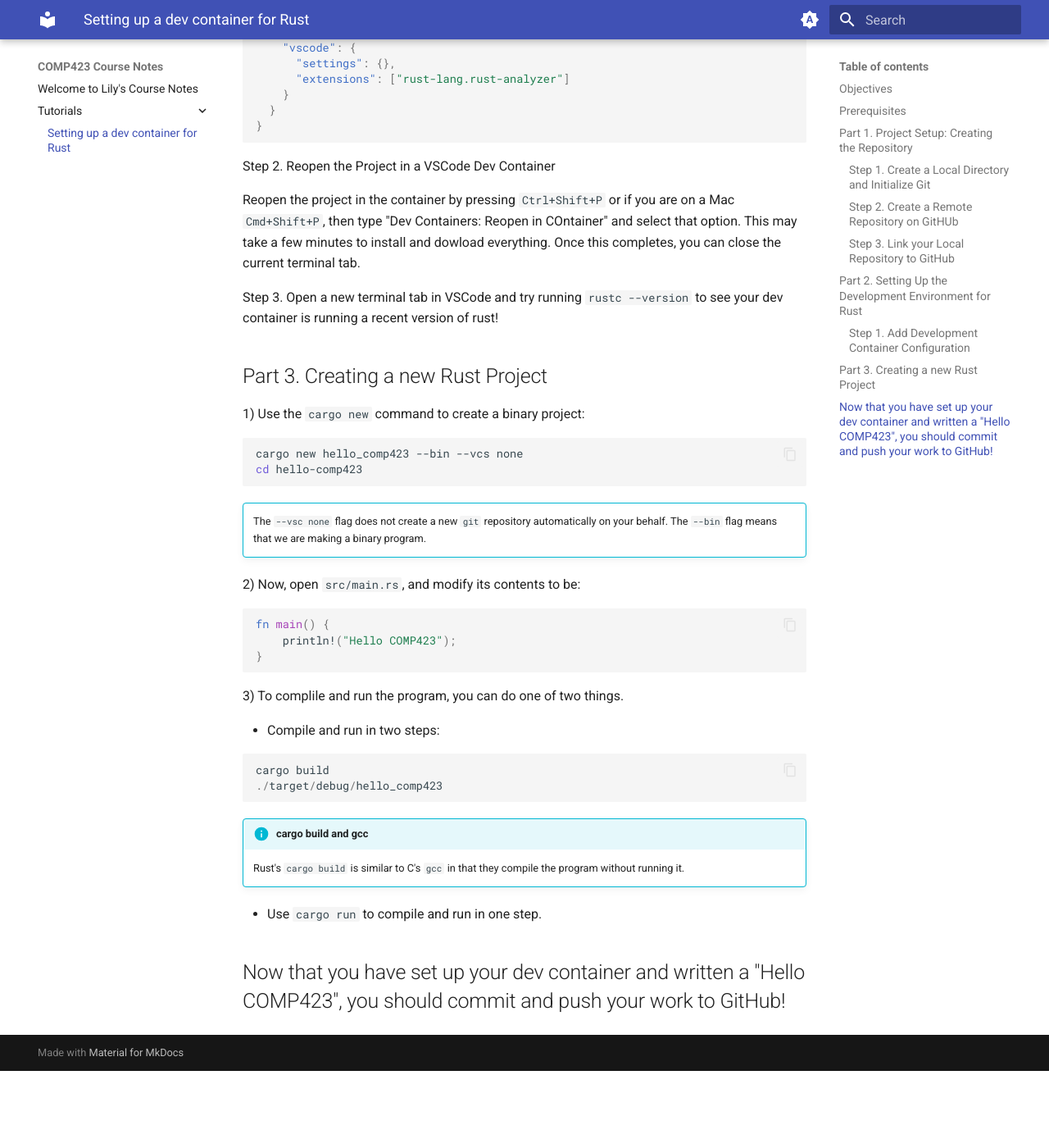
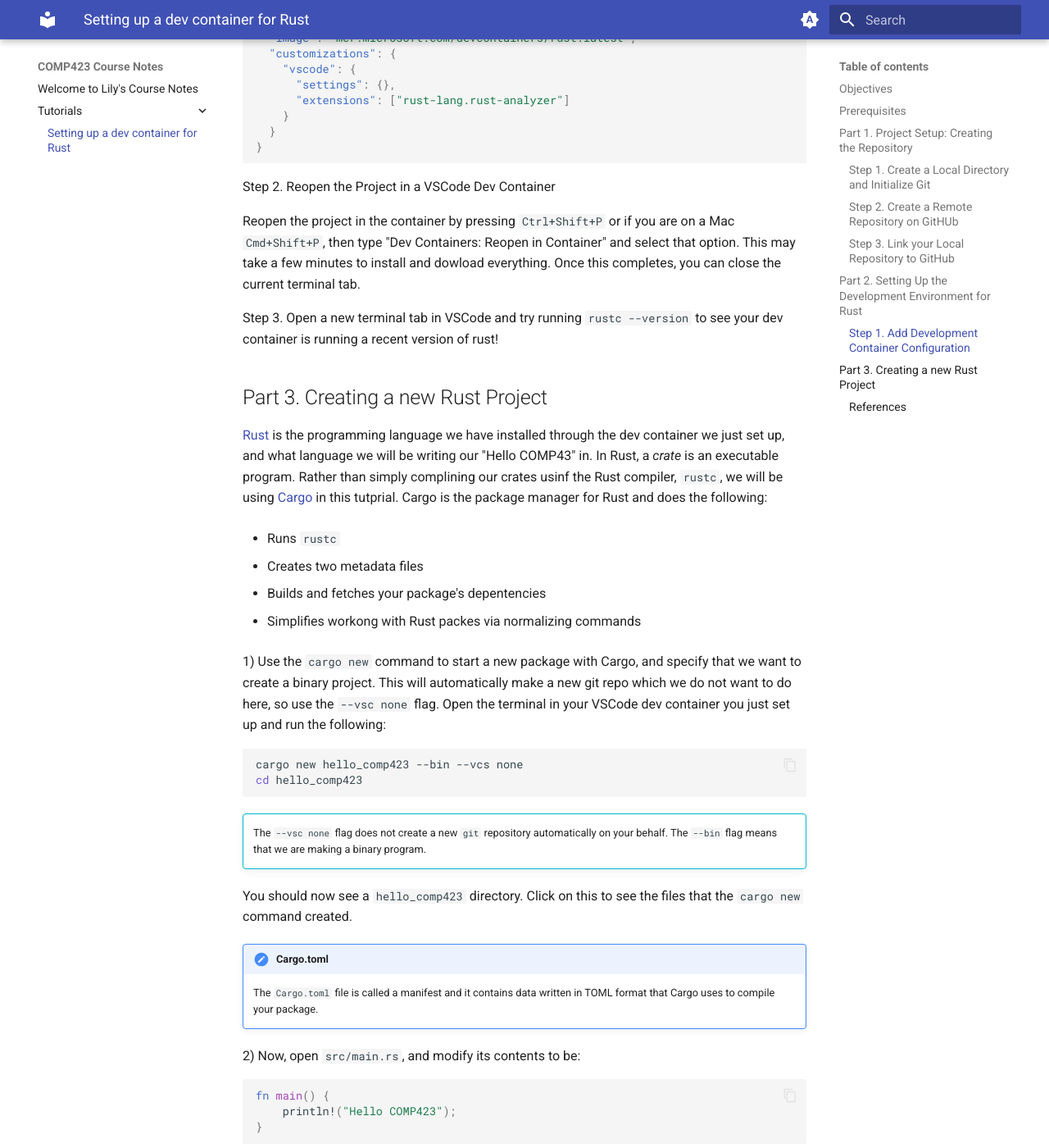
Before and after one commit to lilyem/comp423-course-notes, an MkDocs documentation site: the page built from docs/tutorials/rust-setup.md, in a window 1280 px wide and 1400 px high, scrolled down 2700 px. Shown: the whole window at 82% size. Built offline with MkDocs 1.6.1 and Material for MkDocs 9.7.7, drawn with Linux system fonts in a browser that asks for light colours; before the commit the page ends 4006 px from its top, so only the background shows below that; some of the changed text lies outside the part shown.

Commit message:
Completed first draft of Rust dev container tutorial

````diff
--- a/docs/tutorials/rust-setup.md
+++ b/docs/tutorials/rust-setup.md
@@ -5,7 +5,7 @@
 
 ## Objectives
 
-In this tutorial, you will learn how to set up a project from scratch in the Rust Programming language! By the conclusion, you will have created a project that prints "Hello COMP423."
+In this tutorial, you will learn how to set up a project from scratch in the Rust Programming language! By the conclusion, you will have set up a Development container (and learn about why these are important!) and created a project that prints "Hello COMP423" in Rust.
 
 ## Prerequisites
 
@@ -113,20 +113,35 @@ In this file put the following:
 ```
 Step 2. Reopen the Project in a VSCode Dev Container
 
-Reopen the project in the container by pressing `Ctrl+Shift+P` or if you are on a Mac `Cmd+Shift+P`, then type "Dev Containers: Reopen in COntainer" and select that option. This may take a few minutes to install and dowload everything. Once this completes, you can close the current terminal tab.
+Reopen the project in the container by pressing `Ctrl+Shift+P` or if you are on a Mac `Cmd+Shift+P`, then type "Dev Containers: Reopen in Container" and select that option. This may take a few minutes to install and dowload everything. Once this completes, you can close the current terminal tab.
 
 Step 3. Open a new terminal tab in VSCode and try running `rustc --version` to see your dev container is running a recent version of rust!
 
 ## Part 3. Creating a new Rust Project
 
-1) Use the `cargo new` command to create a binary project:
+[Rust](https://www.rust-lang.org/learn) is the programming language we have installed through the dev container we just set up, and what language we will be writing our "Hello COMP43" in. In Rust, a *crate* is an executable program. Rather than simply complining our crates usinf the Rust compiler, `rustc`, we will be using [Cargo](https://doc.rust-lang.org/cargo/guide/creating-a-new-project.html) in this tutprial. Cargo is the package manager for Rust and does the following:
+
+* Runs `rustc`
+
+* Creates two metadata files
+
+* Builds and fetches your package's depentencies
+
+* Simplifies workong with Rust packes via normalizing commands
+
+1) Use the `cargo new` command to start a new package with Cargo, and specify that we want to create a binary project. This will automatically make a new git repo which we do not want to do here, so use the `--vsc none` flag. Open the terminal in your VSCode dev container you just set up and run the following:
 ``` shell
 cargo new hello_comp423 --bin --vcs none
-cd hello-comp423
+cd hello_comp423
 ```
 
 !!! info ""
     The `--vsc none` flag does not create a new `git` repository automatically on your behalf. The `--bin` flag means that we are making a binary program.
+
+You should now see a `hello_comp423` directory. Click on this to see the files that the `cargo new` command created.
+
+!!! note "Cargo.toml"
+    The `Cargo.toml` file is called a manifest and it contains data written in TOML format that Cargo uses to compile your package.
 
 2) Now, open `src/main.rs`, and modify its contents to be:
 
@@ -136,7 +151,7 @@ fn main() {
 }
 ```
 
-3) To complile and run the program, you can do one of two things.
+3) To complile and run the program, you can do one of two things: use `cargo build` to compile your program, and and then run your program using its file path, or simply use `cargo run` to both complie and run your program with one command.
 
 * Compile and run in two steps:
 
@@ -150,5 +165,18 @@ cargo build
 
 * Use `cargo run` to compile and run in one step.
 
+You should try compliling and running your program with both of these methods for practice. Notice that both produce the same output:
+```
+   Compiling hello_comp423 v0.1.0 (/workspaces/comp423-rust-tutorial/hello_comp423)
+    Finished `dev` profile [unoptimized + debuginfo] target(s) in 0.32s
+Hello COMP423
+```
 
-## Now that you have set up your dev container and written a "Hello COMP423", you should commit and push your work to GitHub!
+Now that you have set up your dev container and written a "Hello COMP423", you should stage, commit, and push your work to GitHub! Remeber to use `git push origin main` when pushing your changes.
+
+To learn more about [Rust](https://www.rust-lang.org/learn) and [Cargo](https://doc.rust-lang.org/cargo/guide/creating-a-new-project.html), check out their documentation linked here!
+
+
+#### References
+
+[1] K. Jordan, “Starting a static website project with MkDocs,” COMP423, [https://comp423-25s.github.io/resources/MkDocs/tutorial/#step-2-add-requirementstxt-python-dependency-configuration](https://comp423-25s.github.io/resources/MkDocs/tutorial/#step-2-add-requirementstxt-python-dependency-configuration) (accessed Jan. 25, 2025).
--- a/mkdocs.yml
+++ b/mkdocs.yml
@@ -5,21 +5,15 @@ theme:
     - content.code.copy
     - content.code.annotate
   palette:
-
-    # Palette toggle for automatic mode
     - media: "(prefers-color-scheme)"
       toggle:
         icon: material/brightness-auto
         name: Switch to light mode
-
-    # Palette toggle for light mode
     - media: "(prefers-color-scheme: light)"
       scheme: default
       toggle:
         icon: material/brightness-7
         name: Switch to dark mode
-
-    # Palette toggle for dark mode
     - media: "(prefers-color-scheme: dark)"
       scheme: slate
       toggle:
@@ -35,7 +29,5 @@ markdown_extensions:
   - pymdownx.superfences
   - attr_list
   - md_in_html
-  - pymdownx.superfences
   - admonition
   - pymdownx.details
-  - pymdownx.superfences
````
